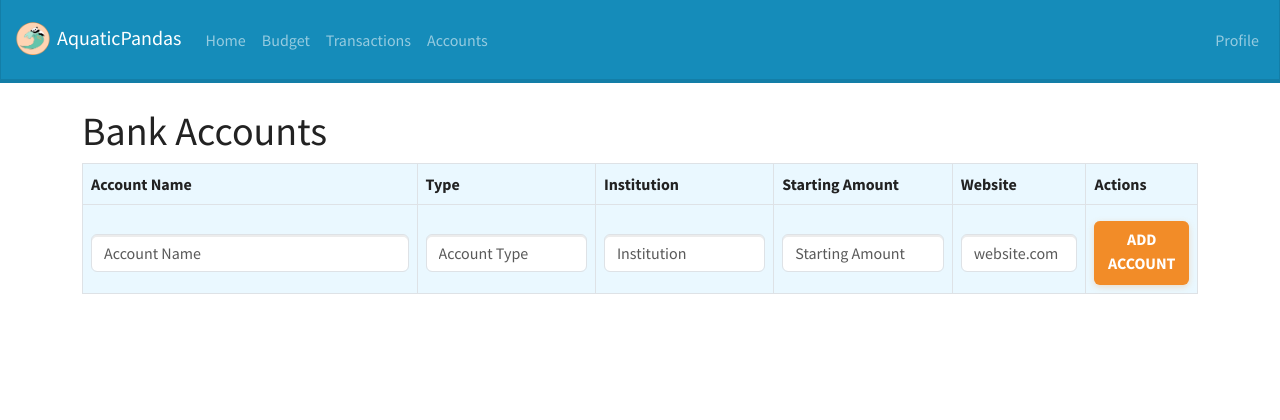
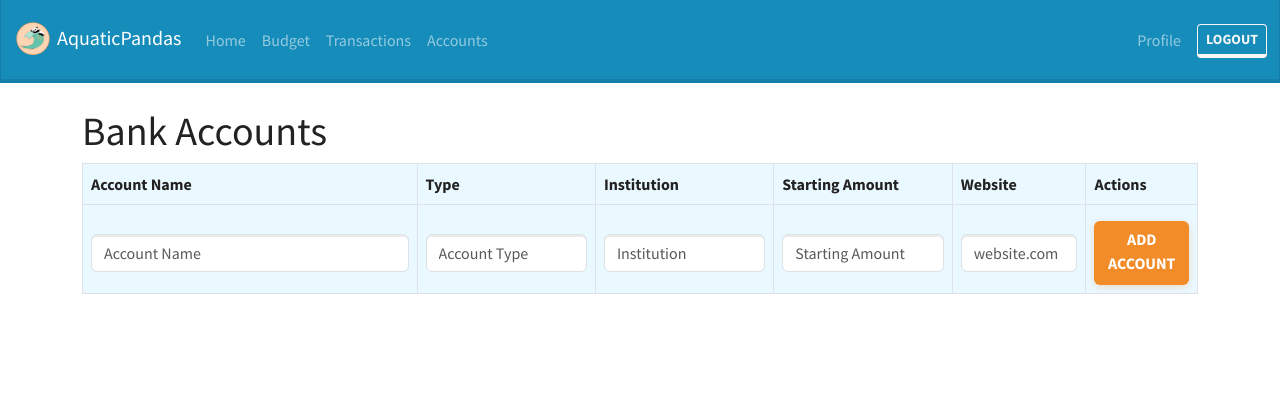
Before and after one commit to sdw00012/CS_440_Aquatic_Pandas, a Flask app: page /accounts in a window 1280 px wide. Shown: the top 420 px of the page. Run offline with Flask 3, Linux system fonts and the light colour scheme; the visitor is signed in with stand-in values (Sample User, id 1); data that the repository does not hold is empty; parts of the project's set-up code (start-up, migrations or seed data) failed here and were passed over; some libraries are stand-ins or nearby versions.

Commit message:
Show account starting balance and add logout
Include each account's starting_balance in the accounts payload (as a float, default 0) and render it in the accounts table formatted as currency. Also add a Logout button to the navbar for quick sign-out. Files changed: routes.py (add starting_balance), templates/accounts.html (display formatted balance), templates/base.html (add logout link).

```diff
--- a/routes.py
+++ b/routes.py
@@ -419,6 +419,7 @@ def accounts_page():
             'name': account.account_name,
             'type': account.account_type,
             'institution': account.institution.institution_name,
+            'starting_balance': float(account.starting_balance or 0),
             'website': account.institution.website or ''
         }
         for account in current_user.accounts
--- a/templates/accounts.html
+++ b/templates/accounts.html
@@ -75,7 +75,7 @@
                 <td>{{ account.name }}</td>
                 <td>{{ account.type }}</td>
                 <td>{{ account.institution }}</td>
-                <td>-</td>
+                <td>${{ "{:,.2f}".format(account.starting_balance) }}</td>
                 <td>{{ account.website or '-' }}</td>
                 <td>
                     <a href="/accounts/{{ account.id }}/edit">Edit</a> |
--- a/templates/base.html
+++ b/templates/base.html
@@ -34,6 +34,9 @@
                         <li  class="nav-item">
                             <a class="nav-link" href="/profile">Profile</a>
                         </li>
+                        <li class="nav-item ms-2">
+                            <a class="btn btn-outline-light btn-sm mt-1" href="{{ url_for('main.logout_view') }}">Logout</a>
+                        </li>
                     </ul>
                 </div>
             </div>
```
